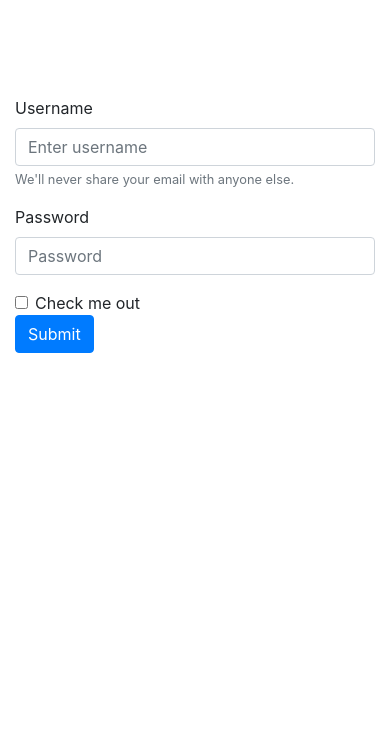
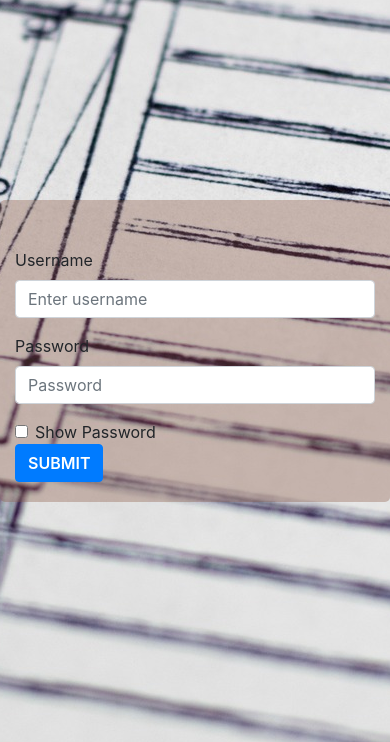
Before and after one commit to toyman640/comapany-site, a Django app: a page that uses templates/dashboard/staff.html in a window 390 px wide. Shown: the top 742 px of the page. Run offline with Django 4.2, Linux system fonts and the light colour scheme; some libraries are stand-ins or nearby versions.

Commit message:
my changes

```diff
--- a/dashboard/views.py
+++ b/dashboard/views.py
@@ -3,6 +3,7 @@ from django.forms import modelformset_factory
 from website.forms import *
 from website.models import *
 from django.contrib.auth import login, logout, authenticate
+from django.contrib.auth.decorators import login_required
 from django.contrib import messages
 from django.http import HttpResponse
 
@@ -22,14 +23,18 @@ def login_page(request):
             messages.error(request, 'Email or password incorrect, check details or contact admin')
     return render(request, 'dashboard/staff.html')
 
+@login_required(login_url='/')
 def logout_view(request):
     logout(request)
-    return redirect('login-page/')
+    return redirect('/')
 
+
+@login_required(login_url='/')
 def dashboard(request):
 
     return render(request, 'dashboard/dashboard.html')
 
+@login_required(login_url='/')
 def post(request):
     ImageFormSet = modelformset_factory(Images, form=ImageForm, extra=3)
 
@@ -58,6 +63,8 @@ def post(request):
 
     return render(request, 'dashboard/post-page.html', {'postForm' : postForm, 'formset' : formset})
 
+
+@login_required(login_url='/')
 def bolg_view(request):
     view_b = Blog.objects.all()
 
--- a/static/css/style.css
+++ b/static/css/style.css
@@ -269,3 +269,21 @@
     background: var(--primary);
     transform: skew(40deg);
 }
+
+#log-page{
+    background-image: url('../img/login-bg1.jpg');
+    height: 100%;
+    /* background-size: cover; */
+    background-position: center;
+    /* background-repeat: no-repeat; */
+}
+
+.layer{
+    margin-top: 200px !important;
+    background-color: rgba(138, 86, 68, 0.349);
+    border-radius: 5px;
+}
+
+.login-form{
+    padding-bottom: 20px;
+}
--- a/templates/dashboard/staff.html
+++ b/templates/dashboard/staff.html
@@ -1,3 +1,4 @@
+{% load static %}
 <!DOCTYPE html>
 <html lang="en">
 <head>
@@ -5,11 +6,12 @@
     <meta http-equiv="X-UA-Compatible" content="IE=edge">
     <meta name="viewport" content="width=device-width, initial-scale=1.0">
     <link rel="stylesheet" href="https://cdn.jsdelivr.net/npm/bootstrap@4.0.0/dist/css/bootstrap.min.css" integrity="sha384-Gn5384xqQ1aoWXA+058RXPxPg6fy4IWvTNh0E263XmFcJlSAwiGgFAW/dAiS6JXm" crossorigin="anonymous">
+    <link href="{% static 'css/style.css' %}" rel="stylesheet">
     <title>Document</title>
 </head>
-<body>
-    <div class="container-fluid col-lg-4 col-sm-6 mt-5 pt-5">
-        <form action="" method="post">
+<body id="log-page">
+    <div class="container-fluid col-lg-4 col-sm-6 mt-5 pt-5 layer">
+        <form action="" method="post" class="login-form">
             {% if messages %}
             {% for m in messages %}
              <div class="alert {{ m.tags }}">
@@ -21,19 +23,30 @@
             <div class="form-group">
               <label for="exampleInputEmail1">Username</label>
               <input type="text" name="username" class="form-control"  placeholder="Enter username">
-              <small id="emailHelp" class="form-text text-muted">We'll never share your email with anyone else.</small>
+
             </div>
             <div class="form-group">
               <label for="exampleInputPassword1">Password</label>
               <input type="password" name="password" class="form-control" id="exampleInputPassword1" placeholder="Password">
             </div>
             <div class="form-check">
-              <input type="checkbox" class="form-check-input" id="exampleCheck1">
-              <label class="form-check-label" for="exampleCheck1">Check me out</label>
+              <input type="checkbox" class="form-check-input" id="exampleCheck1" onclick="myFunction()">
+              <label class="form-check-label" for="exampleCheck1">Show Password</label>
             </div>
             <button type="submit" class="btn btn-primary">Submit</button>
           </form>
     </div>
+
+    <script>
+      function myFunction() {
+        var x = document.getElementById("exampleInputPassword1")
+        if (x.type === "password") {
+          x.type = "text";
+        } else {
+          x.type = "password";
+        }
+      }
+    </script>
 
     <script src="https://code.jquery.com/jquery-3.2.1.slim.min.js" integrity="sha384-KJ3o2DKtIkvYIK3UENzmM7KCkRr/rE9/Qpg6aAZGJwFDMVNA/GpGFF93hXpG5KkN" crossorigin="anonymous"></script>
     <script src="https://cdn.jsdelivr.net/npm/popper.js@1.12.9/dist/umd/popper.min.js" integrity="sha384-ApNbgh9B+Y1QKtv3Rn7W3mgPxhU9K/ScQsAP7hUibX39j7fakFPskvXusvfa0b4Q" crossorigin="anonymous"></script>
```
Also changed, not shown: templates/dashboard/base.html (+12 -0 lines), templates/dashboard/dashboard.html (+15 -10 lines), db.sqlite3, static/img/login-bg.jpg (added), static/img/login-bg1.jpg (added).
